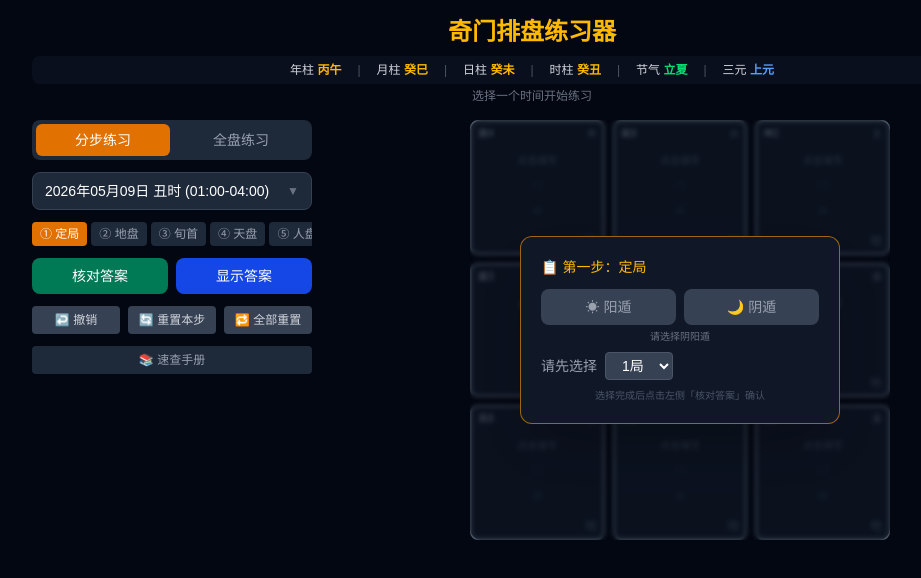
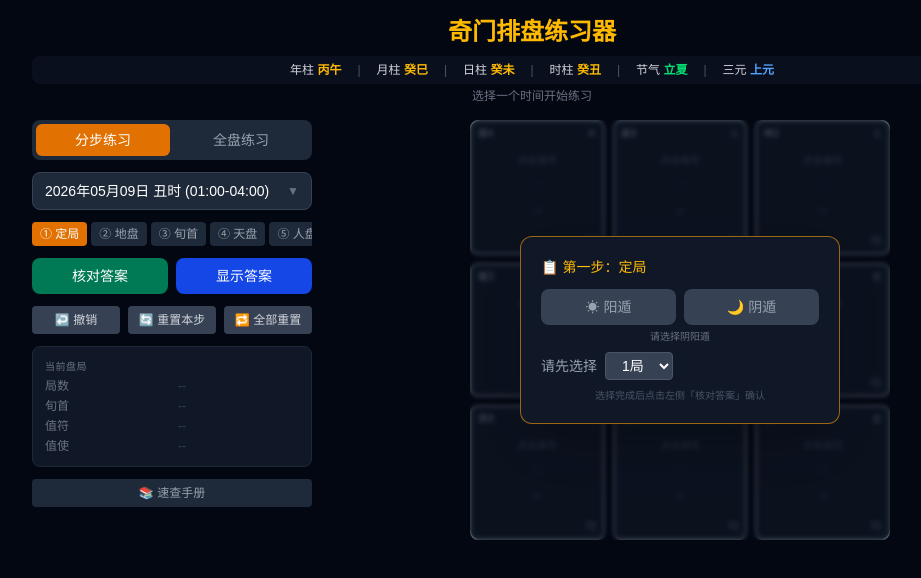
Before and after one commit to aukufddxxyy/qimen-trainer, a Next.js app: page / in a window 1280 px wide. Shown: the top 578 px of the page, without its empty margins (108-1029 px from the left). Built offline with nearby package versions, Linux system fonts and the light colour scheme.

Commit message:
新增侧边栏盘局信息卡：实时显示阴/阳遁、局数、旬首、值符、值使

```diff
--- a/src/app/page.tsx
+++ b/src/app/page.tsx
@@ -371,6 +371,30 @@ ${[1,2,3,4,5,6,7,8,9].map(g => {
               isStepMode={isStepMode} showAnswer={showAnswer}
               onResetStep={resetStep} onResetAll={resetAll} onUndo={undo}
             />
+            {/* 盘局信息 */}
+            <div className="bg-gray-900 border border-gray-800 rounded-lg p-3 space-y-1.5">
+              <h4 className="text-[10px] text-gray-500 uppercase tracking-wider mb-1">当前盘局</h4>
+              <div className="grid grid-cols-2 gap-x-3 gap-y-1 text-xs">
+                <span className="text-gray-500">局数</span>
+                <span className={answer.yangDun !== undefined ? (answer.yangDun ? "text-green-400" : "text-blue-400") : "text-gray-700"}>
+                  {answer.yangDun !== undefined
+                    ? `${answer.yangDun ? "☀ 阳遁" : "🌙 阴遁"} ${answer.bureau ?? "?"}局`
+                    : "--"}
+                </span>
+                <span className="text-gray-500">旬首</span>
+                <span className={answer.xunShou ? "text-amber-400" : "text-gray-700"}>
+                  {answer.xunShou ?? "--"}
+                </span>
+                <span className="text-gray-500">值符</span>
+                <span className={answer.zhiFu ? "text-green-400" : "text-gray-700"}>
+                  {answer.zhiFu ?? "--"}
+                </span>
+                <span className="text-gray-500">值使</span>
+                <span className={answer.zhiShi ? "text-blue-400" : "text-gray-700"}>
+                  {answer.zhiShi ?? "--"}
+                </span>
+              </div>
+            </div>
             <button
               onClick={() => setShowQuickRef(true)}
               className="w-full py-1.5 text-xs bg-gray-800 hover:bg-gray-700 rounded text-gray-400"
```
